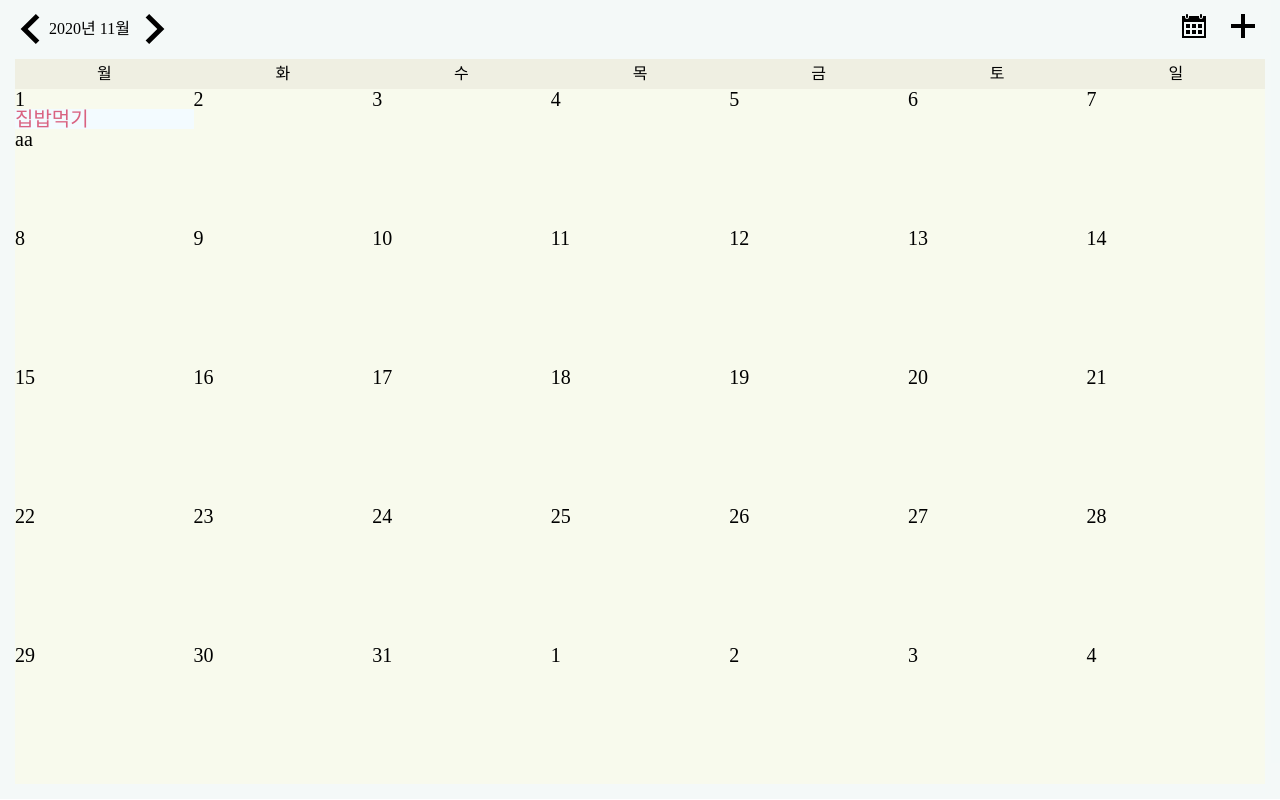
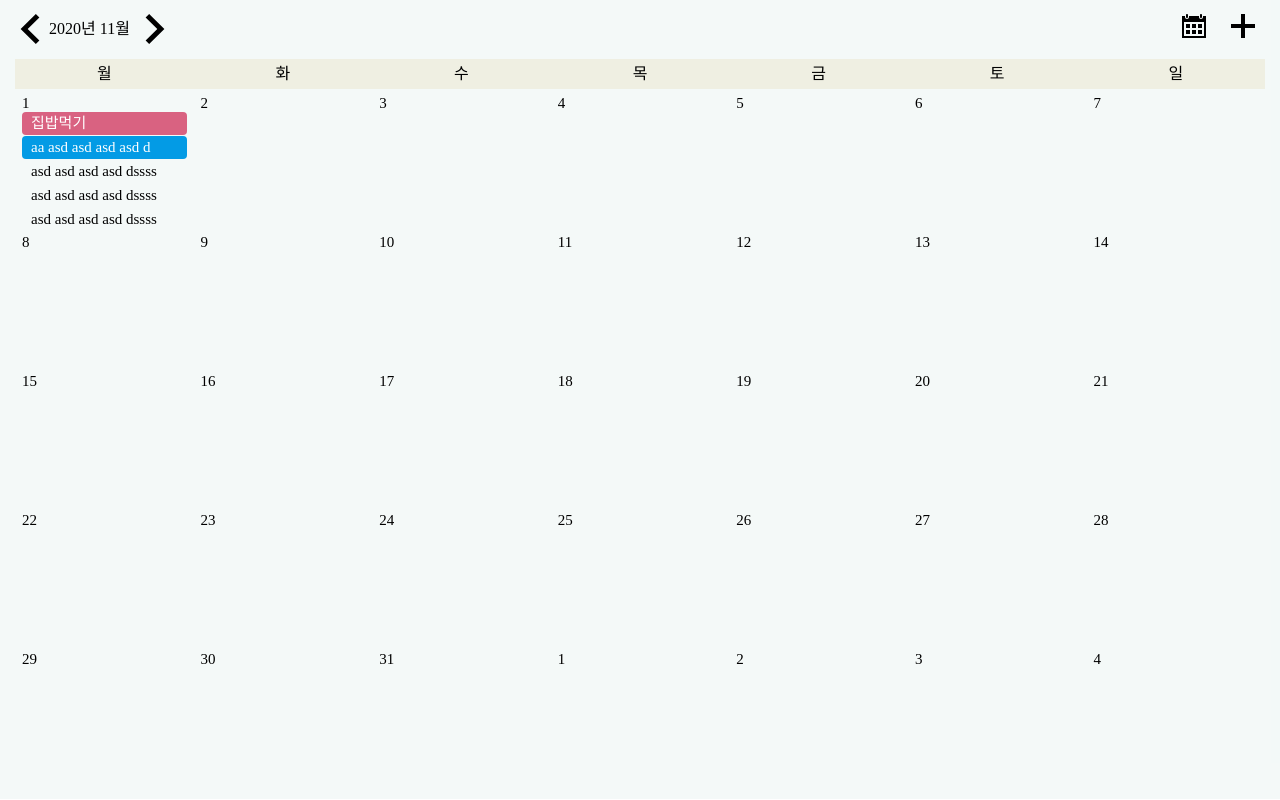
Before and after one commit to 7271kim/calendar, a plain HTML site: page main.html in a window 1280 px wide. Drawn offline with Linux system fonts and the light colour scheme; a web font is replaced by a local one.

Commit message:
[2020.11.28] 레이아웃 디자인 업데이트

```diff
--- a/less/main.less
+++ b/less/main.less
@@ -30,6 +30,7 @@ body{
 .main-section{
     height: 100%;
     min-height: 100%;
+    overflow: hidden;
     display: flex;
     flex-direction: column;
     background-color:  rgba(197, 224, 220, 0.2);
@@ -90,28 +91,45 @@ body{
     .day{
         display: flex;
         flex-direction: column;
+        overflow: hidden;
         flex: 1;
-        background-color: rgba(255, 251,213, 0.3);
         margin-bottom: 15px;
-        font-family: 'flower google';
-        font-size: 1.25em;
+        font-size: 15px;
 
         .one-week{
             display: flex;
             flex: 1;
+            height: 25%;
+            overflow: hidden;
 
             .day-warpper {
-                display: flex;
-                flex-direction: column;
                 flex: 1;
+                max-width: 14.29%;
+                padding: 7px;
+                .day-dec {
+                    p {
+                        white-space: nowrap;
+                        overflow: hidden;
+                        text-overflow: ellipsis;
+                        margin: 1px 0px 1px 0px;
+                        padding: 3px 8px;
+                        border: 1px solid transparent;
+                        padding-right: 8px;
+                        border-radius: 4px;
+                        cursor: pointer;
+                    }
+                    .post{
+                        background-color: #039be5;
+                        color: white;
 
-                .day-dec {
-                    flex: 1;
+                    }
+                    .important {
+                        color:  white;
+                        background: rgba(217,98,129);
+                    }
 
-                    .important {
-                        color: rgba(217,98,129);
-                        background: rgba(243,251,255);
-                        word-break: break-word;
+                    .schedule{
+                        color:  black;
                     }
                 }
             }
--- a/main.html
+++ b/main.html
@@ -10,9 +10,6 @@
     <link rel="stylesheet" href="css/normalize.css" type="text/css">
     <link rel="stylesheet" href="css/font.css" type="text/css">
     <link rel="stylesheet" href="css/main.css" type="text/css">
-    <link rel="preconnect" href="https://fonts.gstatic.com">
-
-
 </head>
 <body>
     <header>
@@ -47,7 +44,14 @@
                     <div class="day-title">1</div>
                     <div class="day-dec">
                         <p class="important">집밥먹기</p>
-                        <p>aa</p>
+                        <p class="post">aa asd asd asd asd d</p>
+                        <p class="schedule"> asd asd asd asd dssss</p>
+                        <p class="schedule"> asd asd asd asd dssss</p>
+                        <p class="schedule"> asd asd asd asd dssss</p>
+                        <p class="schedule"> asd asd asd asd dssss</p>
+                        <p class="schedule"> asd asd asd asd dssss</p>
+                        <p class="schedule"> asd asd asd asd dssss</p>
+                        <p class="schedule"> asd asd asd asd dssss</p>
                     </div>
                 </div>
                 <div class="day-warpper">
```
Also changed, not shown: css/main.css.
